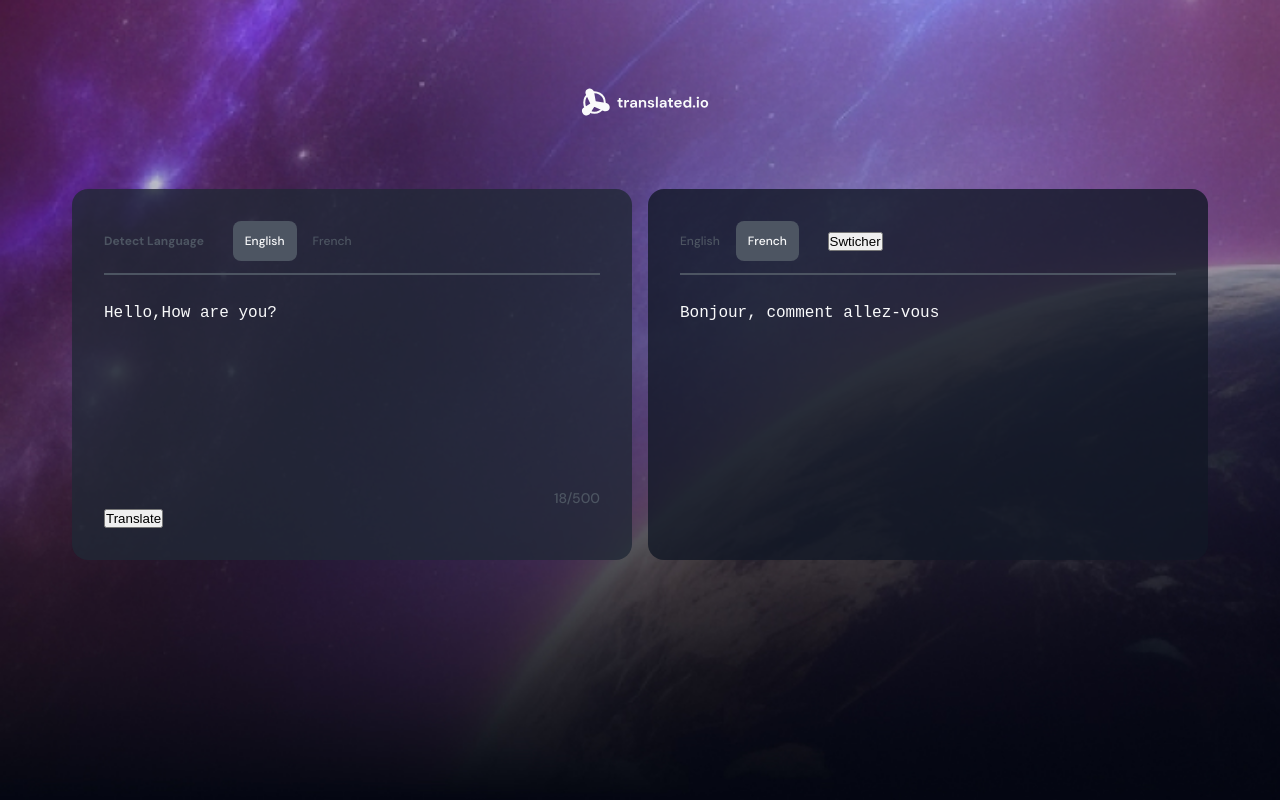
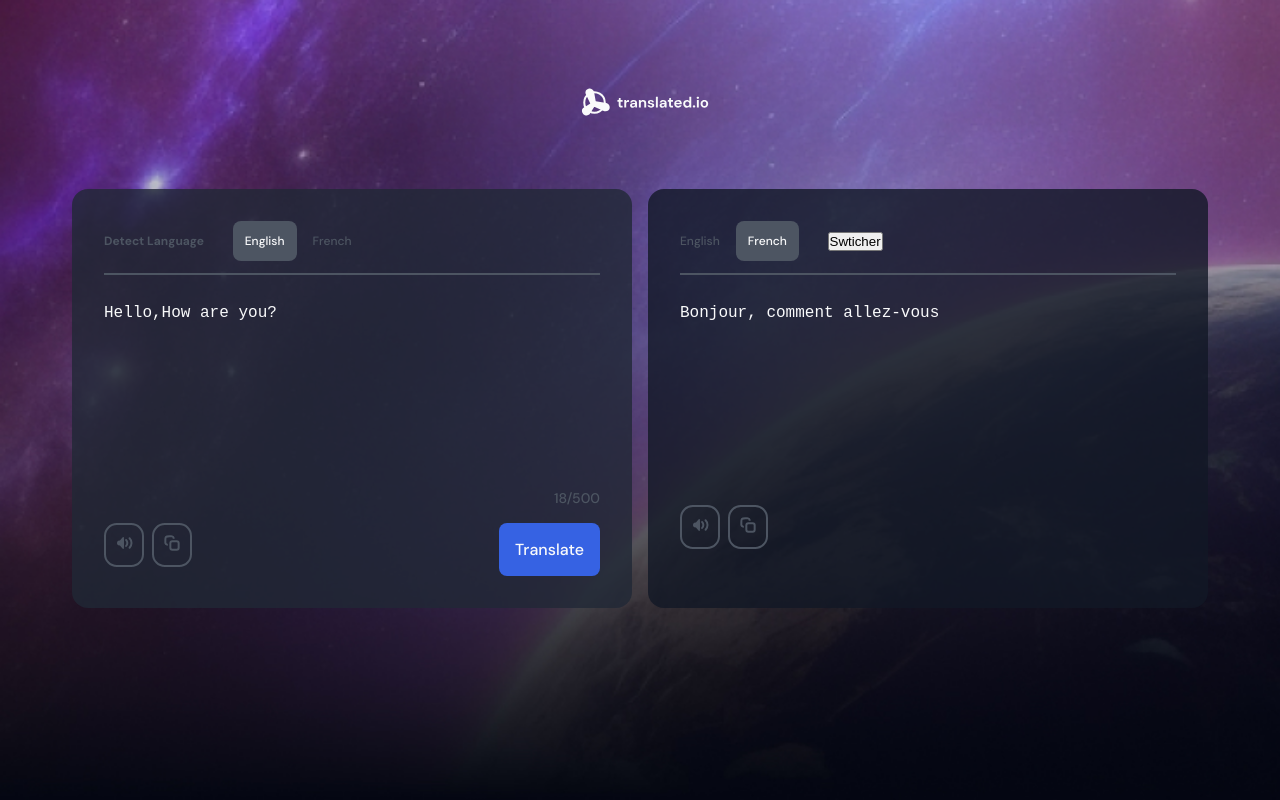
Before and after one commit to neshanth/devchallenge-translate-app, a React (Vite) app: page / in a window 1280 px wide. Built offline with nearby package versions, Linux system fonts and the light colour scheme.

Commit message:
Added footer styling

```diff
--- a/src/components/TranslateWidget/TranslateWidget.jsx
+++ b/src/components/TranslateWidget/TranslateWidget.jsx
@@ -2,9 +2,9 @@ import "./translateWidget.scss";
 import { BUTTONS } from "../../utils/constants";
 const TranslateWidget = (props) => {
   const { language, handleLanguageChange, isTranslateOutput = false, text, handleTextChange, handleTranslateBtn } = props;
-  // const handleCopyText = () => {
-  //   navigator.clipboard.writeText(text);
-  // };
+  const handleCopyText = () => {
+    navigator.clipboard.writeText(text);
+  };
 
   return (
     <div className={`translate-widget ${isTranslateOutput ? "translate-output" : ""}`}>
@@ -32,11 +32,31 @@ const TranslateWidget = (props) => {
         </div>
       )}
       <div className="language-footer">
-        {/* <div className="copy">
-          <button onClick={handleCopyText}>Copy</button>
-        </div> */}
+        <div className="footer-buttons">
+          <button className="btn sound-btn">
+            <svg width="20" height="20" viewBox="0 0 20 20" fill="none" xmlns="http://www.w3.org/2000/svg">
+              <path
+                d="M3.46532 11.6089C2.87114 10.6186 2.87114 9.38143 3.46532 8.39114C3.64663 8.08895 3.94701 7.87726 4.29258 7.80815L5.70344 7.52598C5.78749 7.50917 5.86326 7.46409 5.91814 7.39824L7.17085 5.89498C8.3534 4.47592 8.94468 3.76638 9.47234 3.95742C10 4.14846 10 5.07207 10 6.91928L10 13.0807C10 14.9279 10 15.8515 9.47234 16.0426C8.94468 16.2336 8.3534 15.5241 7.17085 14.105L5.91814 12.6018C5.86326 12.5359 5.78749 12.4908 5.70344 12.474L4.29258 12.1918C3.94701 12.1227 3.64663 11.9111 3.46532 11.6089Z"
+                fill="#4D5562"
+              />
+              <path d="M12.1129 7.05373C12.8903 7.83111 13.329 8.88422 13.3333 9.9836C13.3376 11.083 12.9073 12.1395 12.1361 12.923" stroke="#4D5562" strokeWidth="2" strokeLinecap="round" />
+              <path d="M15.5474 5.28596C16.7912 6.52977 17.493 8.21475 17.4999 9.97375C17.5069 11.7327 16.8183 13.4232 15.5844 14.6768" stroke="#4D5562" strokeWidth="2" strokeLinecap="round" />
+            </svg>
+          </button>
+          <button className="btn copy-btn" onClick={handleCopyText}>
+            <svg width="20" height="20" viewBox="0 0 20 20" fill="none" xmlns="http://www.w3.org/2000/svg">
+              <path
+                d="M11.6667 5.83334V5.83334C11.6667 5.36869 11.6667 5.13636 11.6282 4.94316C11.4704 4.14978 10.8502 3.52959 10.0569 3.37177C9.86366 3.33334 9.63133 3.33334 9.16668 3.33334H7.33334C5.44773 3.33334 4.50492 3.33334 3.91913 3.91913C3.33334 4.50492 3.33334 5.44773 3.33334 7.33335V9.16668C3.33334 9.63133 3.33334 9.86366 3.37177 10.0569C3.52959 10.8502 4.14978 11.4704 4.94316 11.6282C5.13636 11.6667 5.36869 11.6667 5.83334 11.6667V11.6667"
+                stroke="#4D5562"
+                strokeWidth="2"
+              />
+              <rect x="8.33334" y="8.33334" width="8.33333" height="8.33333" rx="2" stroke="#4D5562" strokeWidth="2" />
+            </svg>
+          </button>
+        </div>
         {!isTranslateOutput && (
           <button
+            className="btn translate-btn"
             onClick={(e) => {
               e.preventDefault();
               handleTranslateBtn();
--- a/src/components/TranslateWidget/translateWidget.scss
+++ b/src/components/TranslateWidget/translateWidget.scss
@@ -51,4 +51,29 @@
       font-size: 0.875rem;
     }
   }
+  .language-footer {
+    margin-top: 1rem;
+    display: flex;
+    justify-content: space-between;
+
+    .copy-btn,
+    .sound-btn {
+      padding: 0.5rem;
+      border: 2px solid $grey-2;
+      border-radius: 0.8rem;
+    }
+    .sound-btn {
+      margin-right: 0.5rem;
+    }
+    .translate-btn {
+      padding: 1rem;
+      font-size: 1rem;
+      background-color: $blue;
+      color: $white;
+      border-radius: 0.5rem;
+    }
+    .translate-btn:hover {
+      background-color: $blue-hover;
+    }
+  }
 }
```
